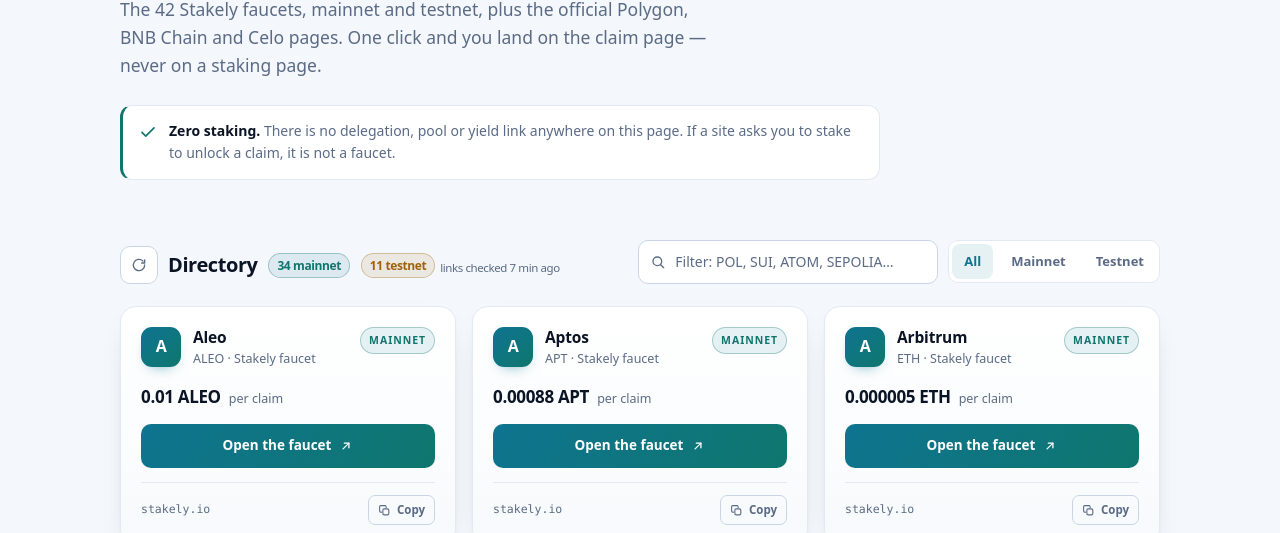
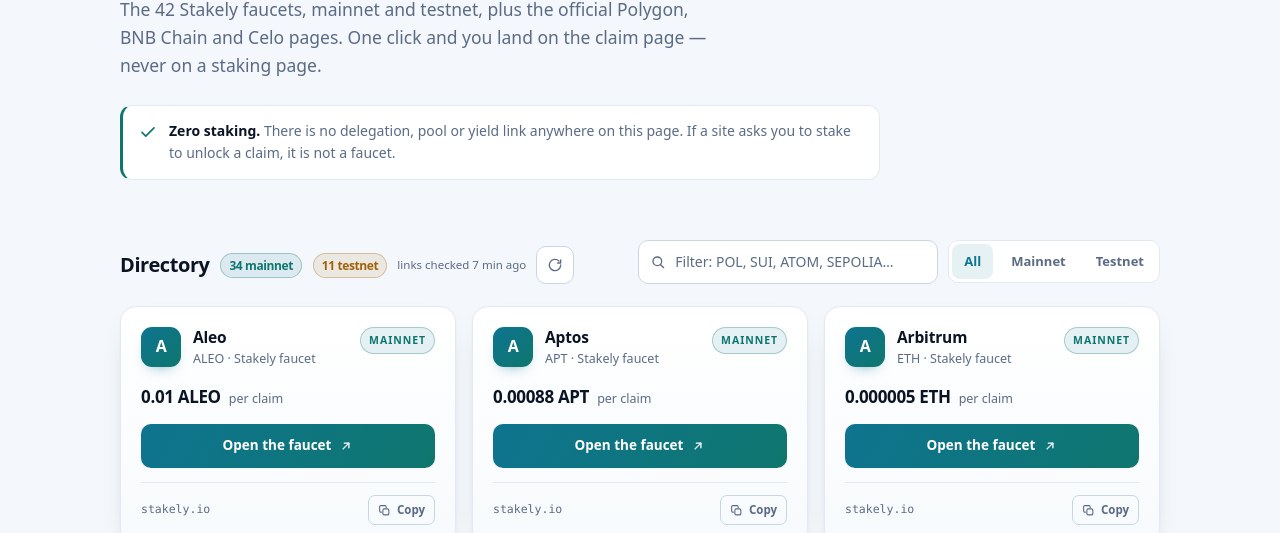
Before and after one commit to moonspiid/mainnet-faucet-aggregator, a plain HTML site: page index.html in a window 1280 px wide. Shown: the part 294-827 px from the top of the page. Drawn offline with Linux system fonts and the light colour scheme.

Commit message:
Put the refresh button at the end of the directory line
Co-authored-by: openhands <openhands@all-hands.dev>

```diff
--- a/index.html
+++ b/index.html
@@ -171,6 +171,7 @@
   .dir-head{display:flex;flex-wrap:wrap;gap:18px;align-items:flex-end;justify-content:space-between;margin-bottom:22px}
   h2{margin:0;font-size:20px;letter-spacing:-.02em;font-weight:750}
   .dir-title{display:flex;align-items:center;gap:10px;flex-wrap:wrap;min-width:0}
+  .dir-title h2{margin:0}
   .refresh{width:34px;height:34px;padding:0;flex:none;color:var(--muted)}
   .refresh:hover:not(:disabled){color:var(--accent);border-color:var(--accent)}
   .refresh svg{width:16px;height:16px}
@@ -440,10 +441,11 @@
     <section class="directory" id="faucets" aria-labelledby="dir-title">
       <div class="dir-head">
         <div class="dir-title">
+          <h2 id="dir-title">Directory <span class="count mainnet" id="count-mainnet">34 mainnet</span> <span class="count testnet" id="count-testnet">11 testnet</span></h2>
+          <span class="checked" id="checked" hidden></span>
           <button class="btn icon refresh" id="refresh" type="button" title="Ask every faucet on the page for an answer, from your browser" aria-label="Check that the faucets still answer">
             <svg viewBox="0 0 24 24" fill="none" stroke="currentColor" stroke-width="2" stroke-linecap="round" stroke-linejoin="round" aria-hidden="true"><path d="M20.5 12a8.5 8.5 0 1 1-2.6-6.1"/><path d="M20.5 4.5V9h-4.5"/></svg>
           </button>
-          <h2 id="dir-title">Directory <span class="count mainnet" id="count-mainnet">34 mainnet</span> <span class="count testnet" id="count-testnet">11 testnet</span> <span class="checked" id="checked" hidden></span></h2>
         </div>
         <div class="controls">
           <label class="search">
--- a/sw.js
+++ b/sw.js
@@ -1,4 +1,4 @@
-const VERSION = "v10";
+const VERSION = "v11";
 const CACHE = "faucets-" + VERSION;
 const ROOT = new URL("./", self.location).href;
 const SHELL = ["", "index.html", "status.json", "manifest.webmanifest", "icons/icon-192.png", "icons/icon-512.png", "icons/icon.svg"];
```
